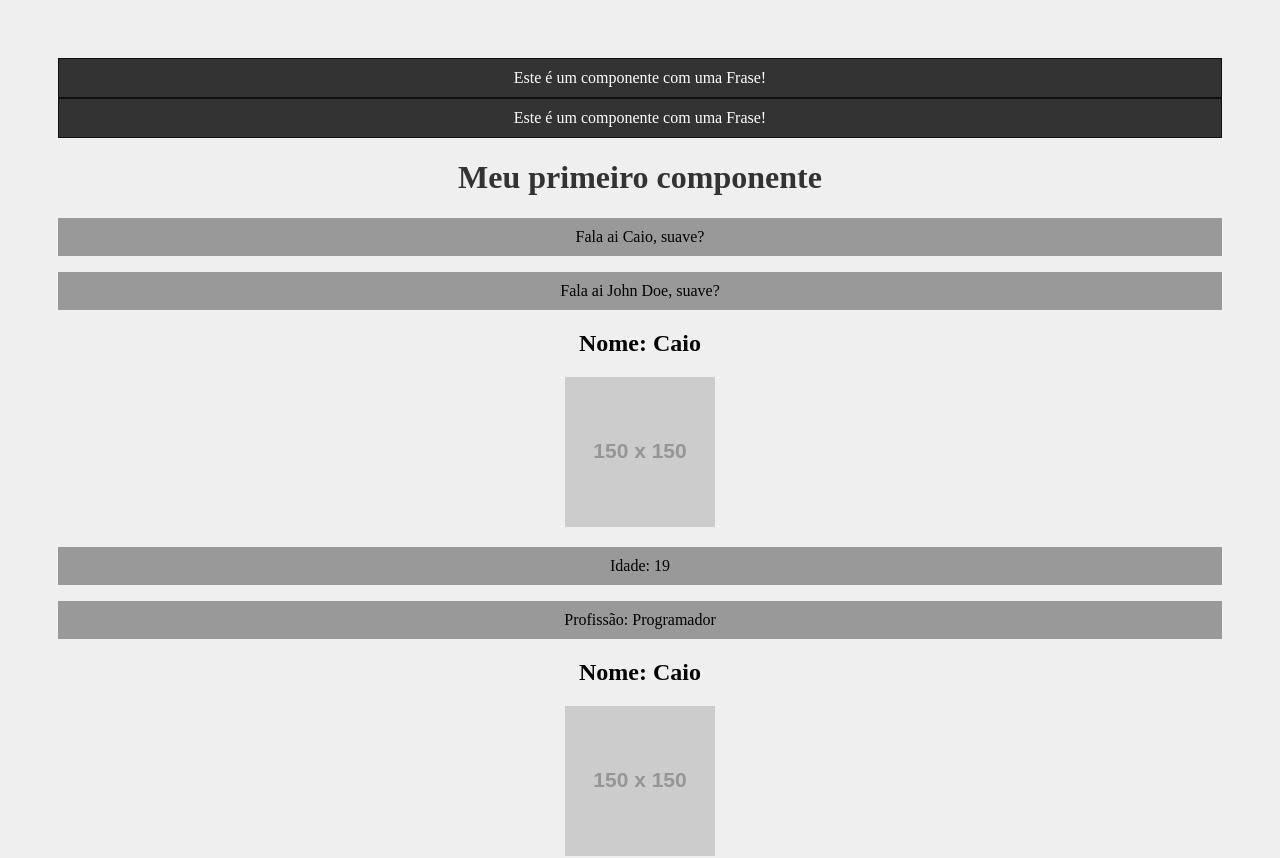
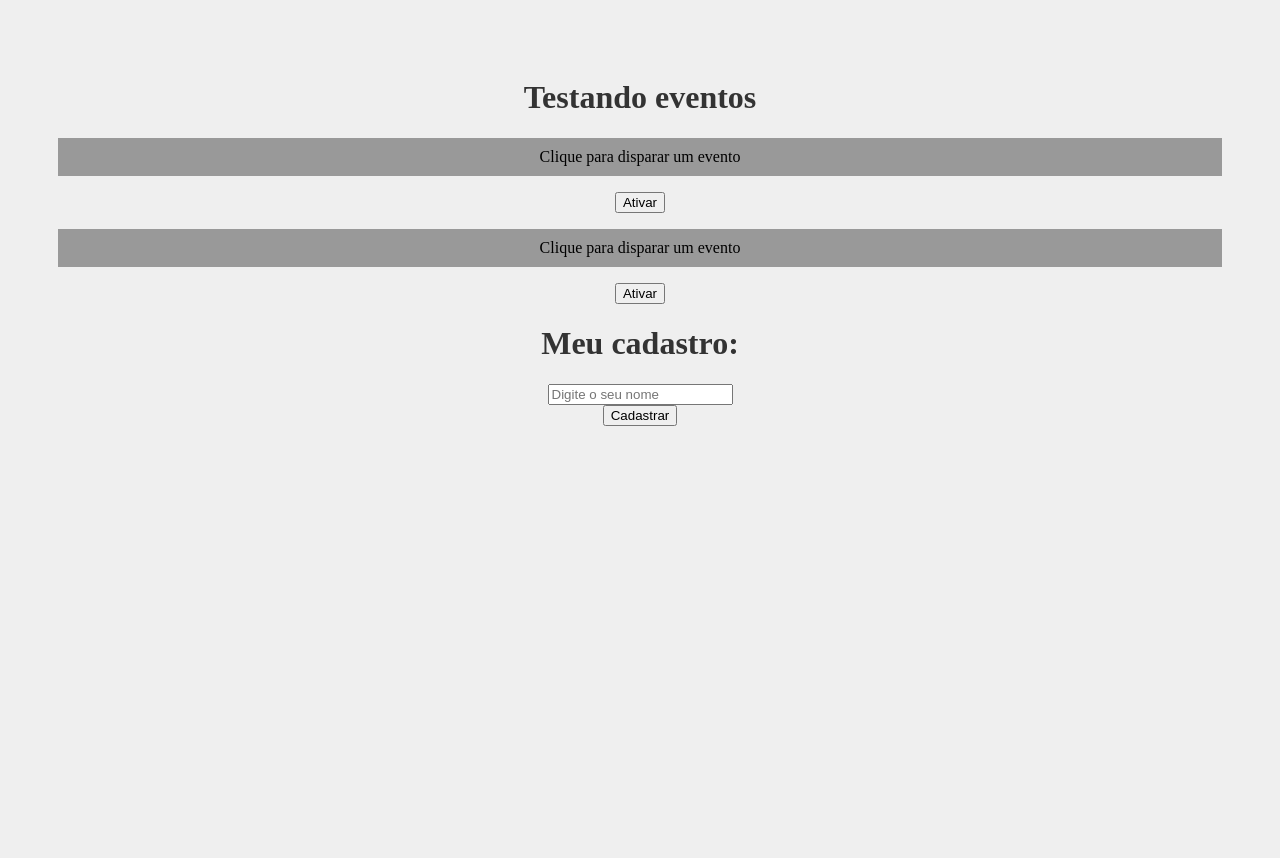
Before and after one commit to caiodutra08/react-course, a React (Create React App) app in the folder meu-projeto/: page / in a window 1280 px wide. Shown: the top 858 px of the page. Built offline with nearby package versions, Linux system fonts and the light colour scheme.

Commit message:
Nona aula/ nineth class

```diff
--- a/meu-projeto/src/App.js
+++ b/meu-projeto/src/App.js
@@ -1,30 +1,14 @@
 import "./App.css";
-import HelloWorld from "./components/HelloWorld";
-import SayMyName from "./components/SayMyName";
-import Pessoa from "./components/Pessoa";
-import List from "./components/List";
+import Evento from "./components/Evento";
+import Form from "./components/Form";
 
 function App() {
-	const nome = "John Doe";
-	const props = {
-		nome: "Caio",
-		idade: 19,
-		profissao: "Programador",
-		foto: "https://via.placeholder.com/150",
-	};
 	return (
 		<div className="App">
-			<HelloWorld />
-			<SayMyName nome="Caio" />
-			<SayMyName nome={nome} />
-			<Pessoa
-				nome="Caio"
-				idade="19"
-				profissao="Programador"
-				foto="https://via.placeholder.com/150"
-			/>
-			<Pessoa {...props} />
-			<List />
+			<h1>Testando eventos</h1>
+			<Evento numero="1" />
+			<Evento numero="2" />
+			<Form />
 		</div>
 	);
 }
--- /dev/null
+++ b/meu-projeto/src/components/Evento.js
@@ -0,0 +1,14 @@
+function Evento({ numero }) {
+	function meuEvento() {
+		console.log(`Opa fui ativado ${numero}!`);
+	}
+
+	return (
+		<div>
+			<p>Clique para disparar um evento</p>
+			<button onClick={meuEvento}>Ativar</button>
+		</div>
+	);
+}
+
+export default Evento;
--- /dev/null
+++ b/meu-projeto/src/components/Form.js
@@ -0,0 +1,21 @@
+function Form() {
+	function cadastrarUsuario(e) {
+		e.preventDefault();
+		console.log("Cadastrou o usuario");
+	}
+	return (
+		<div>
+			<h1>Meu cadastro:</h1>
+			<form onSubmit={cadastrarUsuario}>
+				<div>
+					<input type="text" placeholder="Digite o seu nome" />
+				</div>
+				<div>
+					<input type="submit" value="Cadastrar" />
+				</div>
+			</form>
+		</div>
+	);
+}
+
+export default Form;
```
